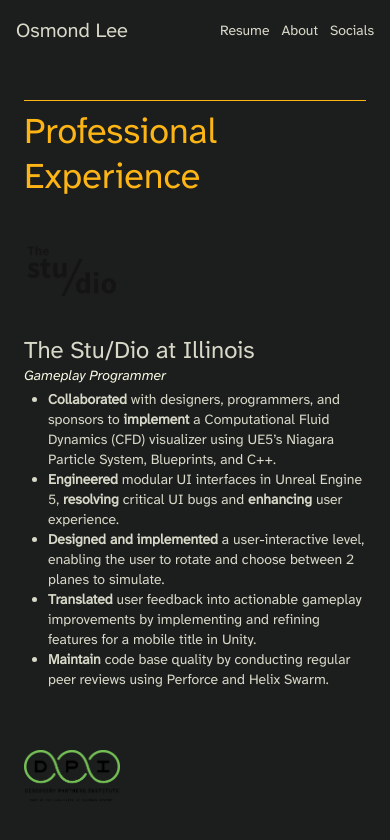
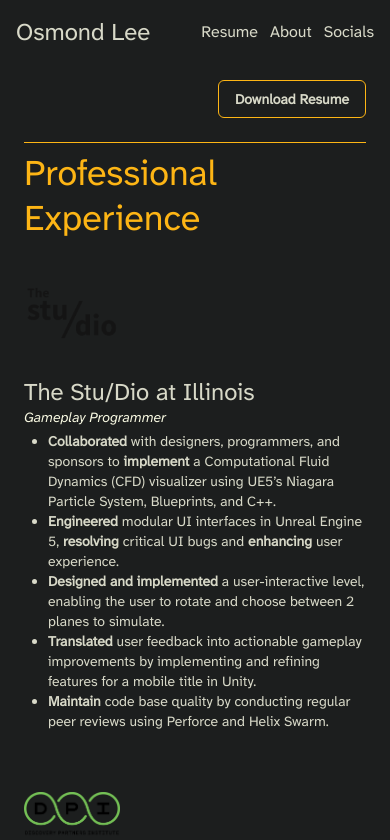
Before and after one commit to TheOneAndOlee/olee-portfolio, a SvelteKit app: page /resume in a window 390 px wide. Shown: the top 840 px of the page. Built offline with nearby package versions, Linux system fonts and the light colour scheme.

Commit message:
Increased mobile header text and make resume downloadable

```diff
--- a/src/lib/components/Header.svelte
+++ b/src/lib/components/Header.svelte
@@ -45,8 +45,8 @@
 </script>
 
 <nav class="flex flex-wrap items-center justify-between gap-4 px-4 py-4 sm:px-8 sm:py-6 lg:px-12 lg:py-8">
-	<a href="/" class="text-xl font-normal sm:text-3xl lg:text-4xl" style={nameStyle}>Osmond Lee</a>
-	<div class="flex items-center gap-3 text-sm sm:gap-6 sm:text-xl lg:gap-8 lg:text-2xl" style={navLinksStyle}>
+	<a href="/" class="text-2xl font-normal sm:text-3xl lg:text-4xl" style={nameStyle}>Osmond Lee</a>
+	<div class="flex items-center gap-3 text-base sm:gap-6 sm:text-xl lg:gap-8 lg:text-2xl" style={navLinksStyle}>
 		<a href="/resume" class="hover:opacity-70">Resume</a>
 		<a href="/about" class="hover:opacity-70">About</a>
 		<a href="/socials" class="hover:opacity-70">Socials</a>
--- a/src/routes/resume/+page.svelte
+++ b/src/routes/resume/+page.svelte
@@ -8,6 +8,7 @@
 	const pageStyle = `background-color: ${BackgroundBlack}; color: ${TextWhite};`;
 	const headingStyle = `color: ${AccentGold};`;
 	const sectionBorderStyle = `border-color: ${AccentGold};`;
+	const downloadButtonStyle = `border-color: ${AccentGold}; color: ${TextWhite};`;
 </script>
 
 <svelte:head>
@@ -18,6 +19,16 @@
 	<Header />
 
 	<main class="mx-auto w-full max-w-5xl px-6 pb-14 pt-4 sm:px-10 sm:pt-6">
+		<div class="mb-6 flex justify-end">
+			<a
+				href="/resume.pdf"
+				download
+				class="inline-flex items-center rounded-md border px-4 py-2 text-sm font-semibold transition hover:bg-white/10 sm:text-base"
+				style={downloadButtonStyle}
+			>
+				Download Resume
+			</a>
+		</div>
 
 		<div class="mt-6 space-y-6 sm:space-y-8">
 			{#each activitySections as section}
```
